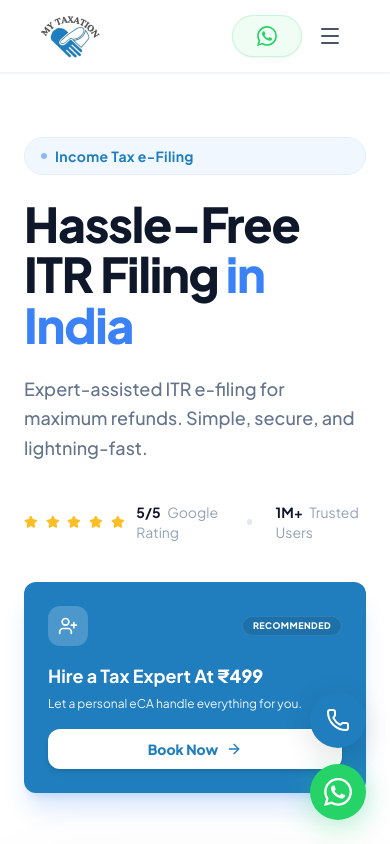
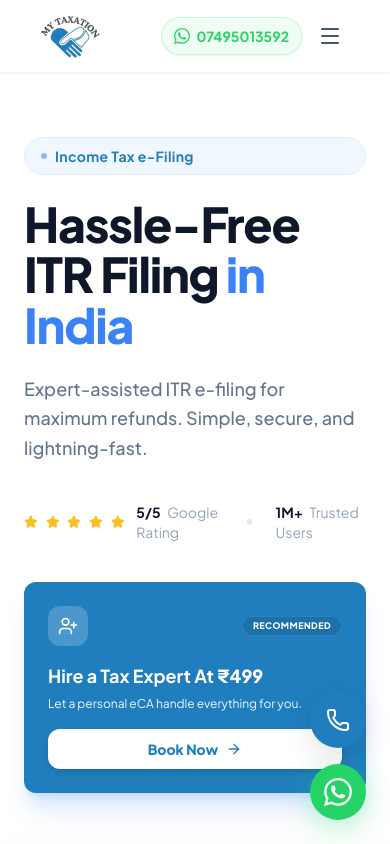
Before and after one commit to AdiRaushan/TAXATION, a plain HTML site: page index.html in a window 390 px wide. Shown: the top 844 px of the page. Drawn offline with nearby package versions, Linux system fonts and the light colour scheme.

Commit message:
Responsive

```diff
--- a/index.html
+++ b/index.html
@@ -306,15 +306,15 @@
                 </div>
 
                 <!-- WhatsApp & Menu -->
-                <div class="flex items-center gap-2">
+                <div class="flex items-center gap-2 md:gap-3">
                     <!-- WhatsApp CTA (Nice & Minimal) -->
                     <a href="https://wa.me/917495013592" target="_blank"
-                        class="group flex items-center gap-2.5 px-6 py-2.5 bg-green-50 text-[#25D366] border border-[#25D366]/20 rounded-full font-bold text-base hover:bg-[#25D366] hover:text-white transition-all duration-300 shadow-sm active:scale-95">
-                        <svg viewBox="0 0 24 24" fill="currentColor" class="w-5 h-5 transition-colors duration-300">
+                        class="group flex items-center gap-1.5 md:gap-2.5 px-3 md:px-6 py-2 md:py-2.5 bg-green-50 text-[#25D366] border border-[#25D366]/20 rounded-full font-bold text-sm md:text-base hover:bg-[#25D366] hover:text-white transition-all duration-300 shadow-sm active:scale-95">
+                        <svg viewBox="0 0 24 24" fill="currentColor" class="w-4 h-4 md:w-5 md:h-5 transition-colors duration-300">
                             <path
                                 d="M17.472 14.382c-.297-.149-1.758-.867-2.03-.967-.273-.099-.471-.148-.67.15-.197.297-.767.966-.94 1.164-.173.199-.347.223-.644.075-.297-.15-1.255-.463-2.39-1.475-.883-.788-1.48-1.761-1.653-2.059-.173-.297-.018-.458.13-.606.134-.133.298-.347.446-.52.149-.174.198-.298.298-.497.099-.198.05-.371-.025-.52-.075-.149-.669-1.612-.916-2.207-.242-.579-.487-.5-.669-.51a12.8 12.8 0 0 0-.57-.01c-.198 0-.52.074-.792.372-.272.297-1.04 1.016-1.04 2.479 0 1.462 1.065 2.875 1.213 3.074.149.198 2.096 3.2 5.077 4.487.709.306 1.262.489 1.694.625.712.227 1.36.195 1.871.118.571-.085 1.758-.719 2.006-1.413.248-.694.248-1.289.173-1.413-.074-.124-.272-.198-.57-.347m-5.421 7.403h-.004a9.87 9.87 0 0 1-5.031-1.378l-.361-.214-3.741.982.998-3.648-.235-.374a9.86 9.86 0 0 1-1.51-5.26c.001-5.45 4.436-9.884 9.888-9.884 2.64 0 5.122 1.03 6.988 2.898a9.825 9.825 0 0 1 2.893 6.994c-.003 5.45-4.437 9.884-9.885 9.884m8.413-18.297A11.815 11.815 0 0 0 12.05 0C5.495 0 .16 5.335.157 11.892c0 2.096.547 4.142 1.588 5.945L.057 24l6.305-1.654a11.882 11.882 0 0 0 5.683 1.448h.005c6.554 0 11.89-5.335 11.893-11.893a11.821 11.821 0 0 0-3.48-8.413z" />
                         </svg>
-                        <span class="hidden sm:inline">07495013592</span>
+                        <span>07495013592</span>
                     </a>
 
                     <!-- Mobile Hamburger -->
@@ -1392,7 +1392,7 @@
     </section>
     <!-- ════════════ PAN INDIA PRESENCE ════════════ -->
     <section
-        class="py-10 lg:py-20 md:py-10 lg:py-20 bg-white border-y border-slate-100 relative overflow-hidden">
+        class="py-10 lg:py-20 bg-white border-y border-slate-100 relative overflow-hidden">
         <!-- India Map Background Image Overlay -->
         <div class="absolute inset-0 flex items-center justify-center opacity-[0.06] pointer-events-none">
             <img src="India-Map-Outline.gif" class="w-auto h-full max-h-[80%]" alt="India Map Background">
```
